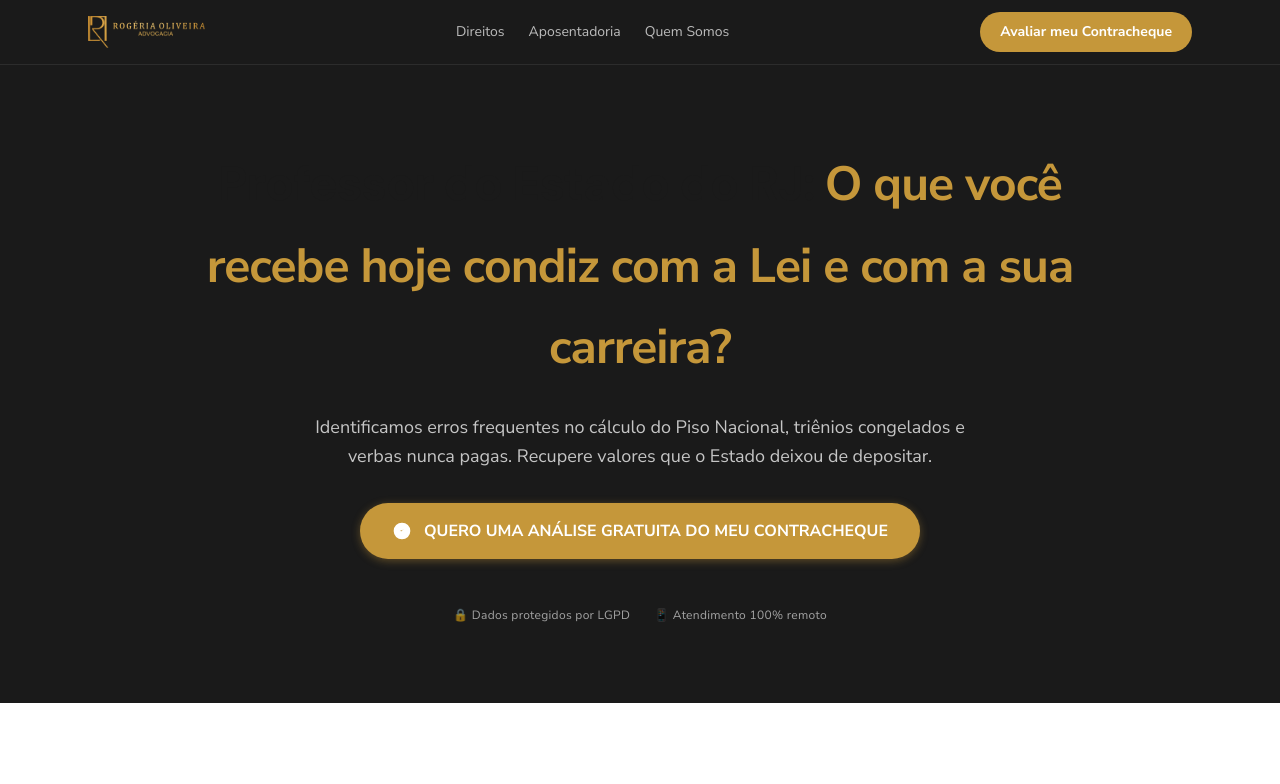
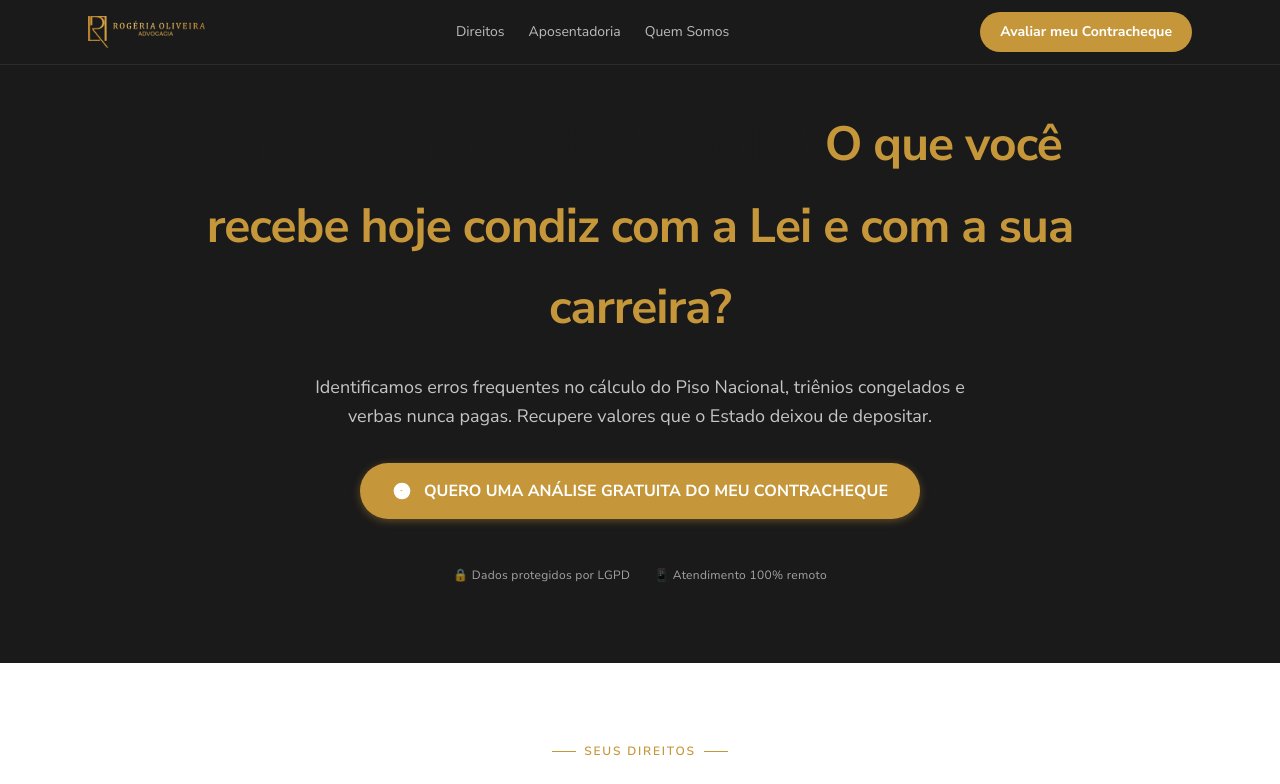
Before and after one commit to TDNobrega/siterogeria, a Next.js app: page /professores in a window 1280 px wide. Shown: the top 784 px of the page. Built offline with nearby package versions, Linux system fonts and the light colour scheme; a web font is replaced by a local one.

Commit message:
Reduce hero top padding on professores page

```diff
--- a/src/pages/professores.tsx
+++ b/src/pages/professores.tsx
@@ -99,7 +99,7 @@ export default function Professores() {
         <main>
 
           {/* ── 2. HERO ───────────────────────────────────────────────── */}
-          <section className="bg-ink text-white py-20 px-4 sm:px-6">
+          <section className="bg-ink text-white pt-10 pb-20 px-4 sm:px-6">
             <div className="max-w-4xl mx-auto text-center">
               <h1 className="font-title font-bold text-3xl sm:text-4xl lg:text-5xl leading-[1.1] mb-6">
                 Professor do Estado do RJ:{' '}
```
